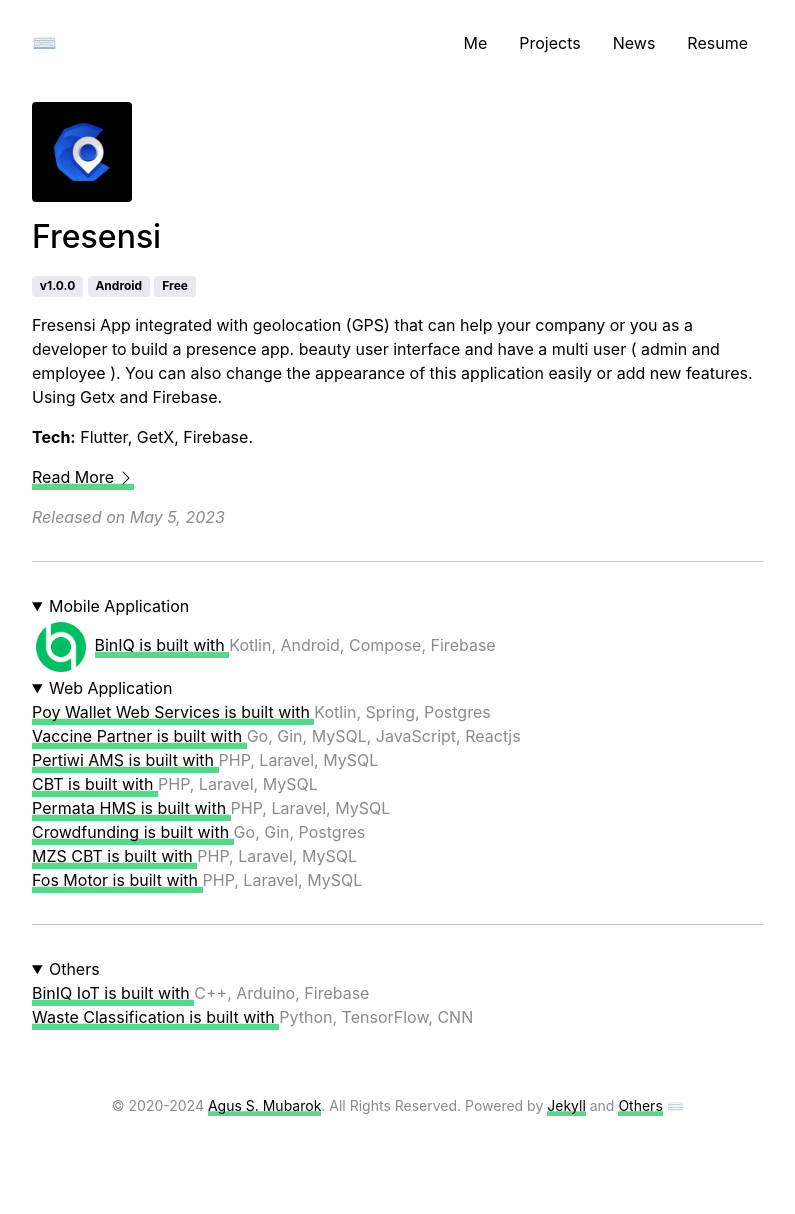
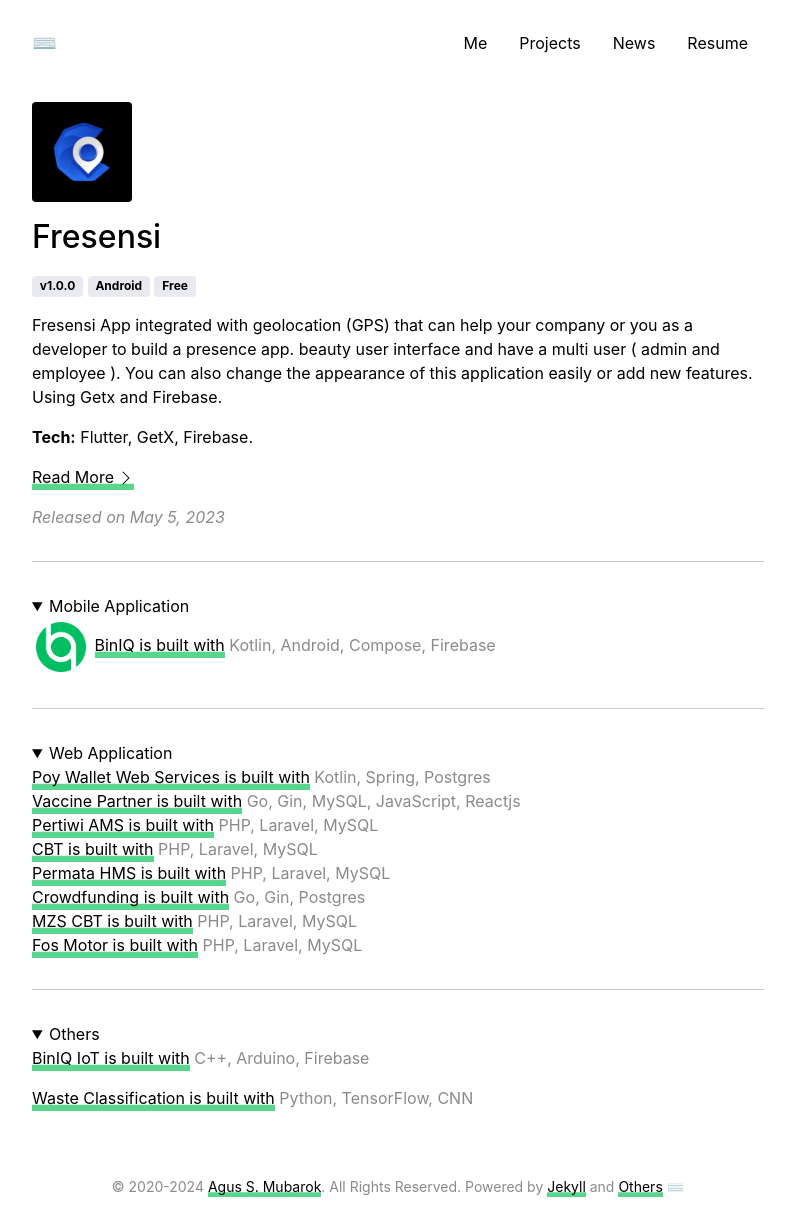
Before and after one commit to mrschwartx/mrschwartx.github.io, a Jekyll site: the page built from pages/projects.md, in a window 1280 px wide. Shown: the whole page, without its empty margins (242-1037 px from the left). Built offline with Jekyll 4.4.1, drawn with Linux system fonts in a browser that asks for light colours; before the commit the page ends 1133 px from its top, so only the background shows below that.

Commit message:
fix about page

```diff
--- a/_includes/external_links.html
+++ b/_includes/external_links.html
@@ -6,6 +6,4 @@
     <a href="{{ site.links.instagram }}" target="_blank">instagram</a>
      |
     <a href="{{ site.links.twitter }}" target="_blank">twitter</a>
-     |
-    <a href="{{ site.links.gdev }}" target="_blank">gdev</a>
 </div>
--- a/pages/projects.md
+++ b/pages/projects.md
@@ -26,66 +26,59 @@
     <ul style="list-style:none;margin-left:0;margin-top:0;margin-bottom:0;">
         <li>
             <img src="../assets/apps/biniq/logo.png" class="rounded" width="50" height="50">
-            <a href="https://github.com/agussmkertjhaan/TA-Android/" style="list-style:none;margin-left:0;margin-top:0;margin-bottom:0;" target="_blank">
-                BinIQ is built with
-            </a>
-            <span class="text-muted">Kotlin, Android, Compose, Firebase</span>
+            <a href="https://github.com/agussmkertjhaan/TA-Android/" style="list-style:none;margin-left:0;margin-top:0;margin-bottom:5;" target="_blank">
+                BinIQ is built with</a>
+            <span class="text-muted">  Kotlin, Android, Compose, Firebase</span>
         </li>
     </ul>
 </div>
 </details>
+
+<hr>
 
 <details open>
 <summary>Web Application</summary>
 <div class="app-icons">
     <ul style="list-style:none;margin-left:0;margin-top:0;margin-bottom:0;">
         <li>
-            <a href="https://agussmkertjhaan.github.io/projects/" style="list-style:none;margin-left:0;margin-top:0;margin-bottom:0;" target="_blank">
-                Poy Wallet Web Services is built with
-            </a>
-            <span class="text-muted">Kotlin, Spring, Postgres</span>
+            <a href="https://agussmkertjhaan.github.io/projects/" style="list-style:none;margin-left:0;margin-top:0;margin-bottom:5;" target="_blank">
+                Poy Wallet Web Services is built with</a>
+            <span class="text-muted"> Kotlin, Spring, Postgres</span>
         </li>
         <li>
-            <a href="https://agussmkertjhaan.github.io/projects/" style="list-style:none;margin-left:0;margin-top:0;margin-bottom:0;" target="_blank">
-                Vaccine Partner is built with
-            </a>
-            <span class="text-muted">Go, Gin, MySQL, JavaScript, Reactjs</span>
+            <a href="https://agussmkertjhaan.github.io/projects/" style="list-style:none;margin-left:0;margin-top:0;margin-bottom:5;" target="_blank">
+                Vaccine Partner is built with</a>
+            <span class="text-muted"> Go, Gin, MySQL, JavaScript, Reactjs</span>
         </li>
         <li>
-            <a href="https://agussmkertjhaan.github.io/projects/" style="list-style:none;margin-left:0;margin-top:0;margin-bottom:0;" target="_blank">
-                Pertiwi AMS is built with
-            </a>
-            <span class="text-muted">PHP, Laravel, MySQL</span>
+            <a href="https://agussmkertjhaan.github.io/projects/" style="list-style:none;margin-left:0;margin-top:0;margin-bottom:5;" target="_blank">
+                Pertiwi AMS is built with</a>
+            <span class="text-muted"> PHP, Laravel, MySQL</span>
         </li>
         <li>
-            <a href="https://agussmkertjhaan.github.io/projects/" style="list-style:none;margin-left:0;margin-top:0;margin-bottom:0;" target="_blank">
-                CBT is built with
-            </a>
-            <span class="text-muted">PHP, Laravel, MySQL</span>
+            <a href="https://agussmkertjhaan.github.io/projects/" style="list-style:none;margin-left:0;margin-top:0;margin-bottom:5;" target="_blank">
+                CBT is built with</a>
+            <span class="text-muted"> PHP, Laravel, MySQL</span>
         </li>
         <li>
-            <a href="https://agussmkertjhaan.github.io/projects/" style="list-style:none;margin-left:0;margin-top:0;margin-bottom:0;" target="_blank">
-                Permata HMS is built with
-            </a>
-            <span class="text-muted">PHP, Laravel, MySQL</span>
+            <a href="https://agussmkertjhaan.github.io/projects/" style="list-style:none;margin-left:0;margin-top:0;margin-bottom:5;" target="_blank">
+                Permata HMS is built with</a>
+            <span class="text-muted"> PHP, Laravel, MySQL</span>
         </li>
         <li>
-            <a href="https://agussmkertjhaan.github.io/projects/" style="list-style:none;margin-left:0;margin-top:0;margin-bottom:0;" target="_blank">
-                Crowdfunding is built with
-            </a>
-            <span class="text-muted">Go, Gin, Postgres</span>
+            <a href="https://agussmkertjhaan.github.io/projects/" style="list-style:none;margin-left:0;margin-top:0;margin-bottom:5;" target="_blank">
+                Crowdfunding is built with</a>
+            <span class="text-muted"> Go, Gin, Postgres</span>
         </li>
         <li>
-            <a href="https://agussmkertjhaan.github.io/projects/" style="list-style:none;margin-left:0;margin-top:0;margin-bottom:0;" target="_blank">
-                MZS CBT is built with
-            </a>
-            <span class="text-muted">PHP, Laravel, MySQL</span>
+            <a href="https://agussmkertjhaan.github.io/projects/" style="list-style:none;margin-left:0;margin-top:0;margin-bottom:5;" target="_blank">
+                MZS CBT is built with</a>
+            <span class="text-muted"> PHP, Laravel, MySQL</span>
         </li>
         <li>
-            <a href="https://agussmkertjhaan.github.io/projects/" style="list-style:none;margin-left:0;margin-top:0;margin-bottom:0;" target="_blank">
-                Fos Motor is built with
-            </a>
-            <span class="text-muted">PHP, Laravel, MySQL</span>
+            <a href="https://agussmkertjhaan.github.io/projects/" style="list-style:none;margin-left:0;margin-top:0;margin-bottom:5;" target="_blank">
+                Fos Motor is built with</a>
+            <span class="text-muted"> PHP, Laravel, MySQL</span>
         </li>
     </ul>
 </div>
@@ -96,20 +89,18 @@
 <details open>
 <summary>Others</summary>
 <div class="app-icons">
-    <ul style="list-style:none;margin-left:0;margin-top:0;margin-bottom:0;">
+    <ul style="list-style:none;margin-left:0;margin-top:0;margin-bottom:;">
         <li>
-            <a href="https://github.com/agussmkertjhaan/TA-Arduino/" style="list-style:none;margin-left:0;margin-top:0;margin-bottom:0;" target="_blank">
-                BinIQ IoT is built with
-            </a>
-            <span class="text-muted">C++, Arduino, Firebase</span>
+            <a href="https://github.com/agussmkertjhaan/TA-Arduino/" style="list-style:none;margin-left:0;margin-top:0;margin-bottom:5;" target="_blank">
+                BinIQ IoT is built with</a>
+            <span class="text-muted"> C++, Arduino, Firebase</span>
         </li>
     </ul>
-    <ul style="list-style:none;margin-left:0;margin-top:0;margin-bottom:0;">
+    <ul style="list-style:none;margin-left:0;margin-top:0;margin-bottom:5;">
         <li>
-            <a href="https://github.com/agussmkertjhaan/TA-ML/" style="list-style:none;margin-left:0;margin-top:0;margin-bottom:0;" target="_blank">
-                Waste Classification is built with
-            </a>
-            <span class="text-muted">Python, TensorFlow, CNN</span>
+            <a href="https://github.com/agussmkertjhaan/TA-ML/" style="list-style:none;margin-left:0;margin-top:0;margin-bottom:5;" target="_blank">
+                Waste Classification is built with</a>
+            <span class="text-muted"> Python, TensorFlow, CNN</span>
         </li>
     </ul>
 </div>
```
